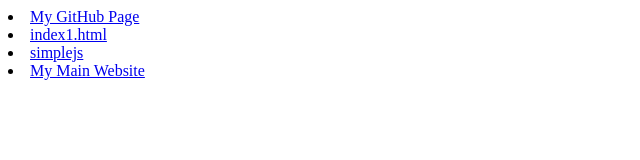
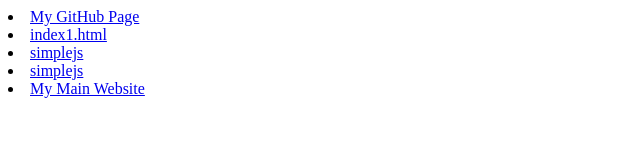
Before and after one commit to ppap9264/visst2023koen, a plain HTML site: page public/index.html in a window 1280 px wide. Shown: the whole page, without its empty margins (0-640 px from the left). Drawn offline with Linux system fonts and the light colour scheme.

Commit message:
Update index.html

```diff
--- a/public/index.html
+++ b/public/index.html
@@ -2,5 +2,6 @@
 
 <li> <a href="https://ppap9264.github.io/visst2023koen/public/index1.html">index1.html</a>
 <li> <a href="https://ppap9264.github.io/visst2023koen/public/simplejs.html">simplejs</a>
+<li> <a href="https://ppap9264.github.io/visst2023koen/public/vision/browser/index.html">simplejs</a>
 
 <li> <a href="https://ppap9264.wixsite.com/downloads">My Main Website</a>
```
